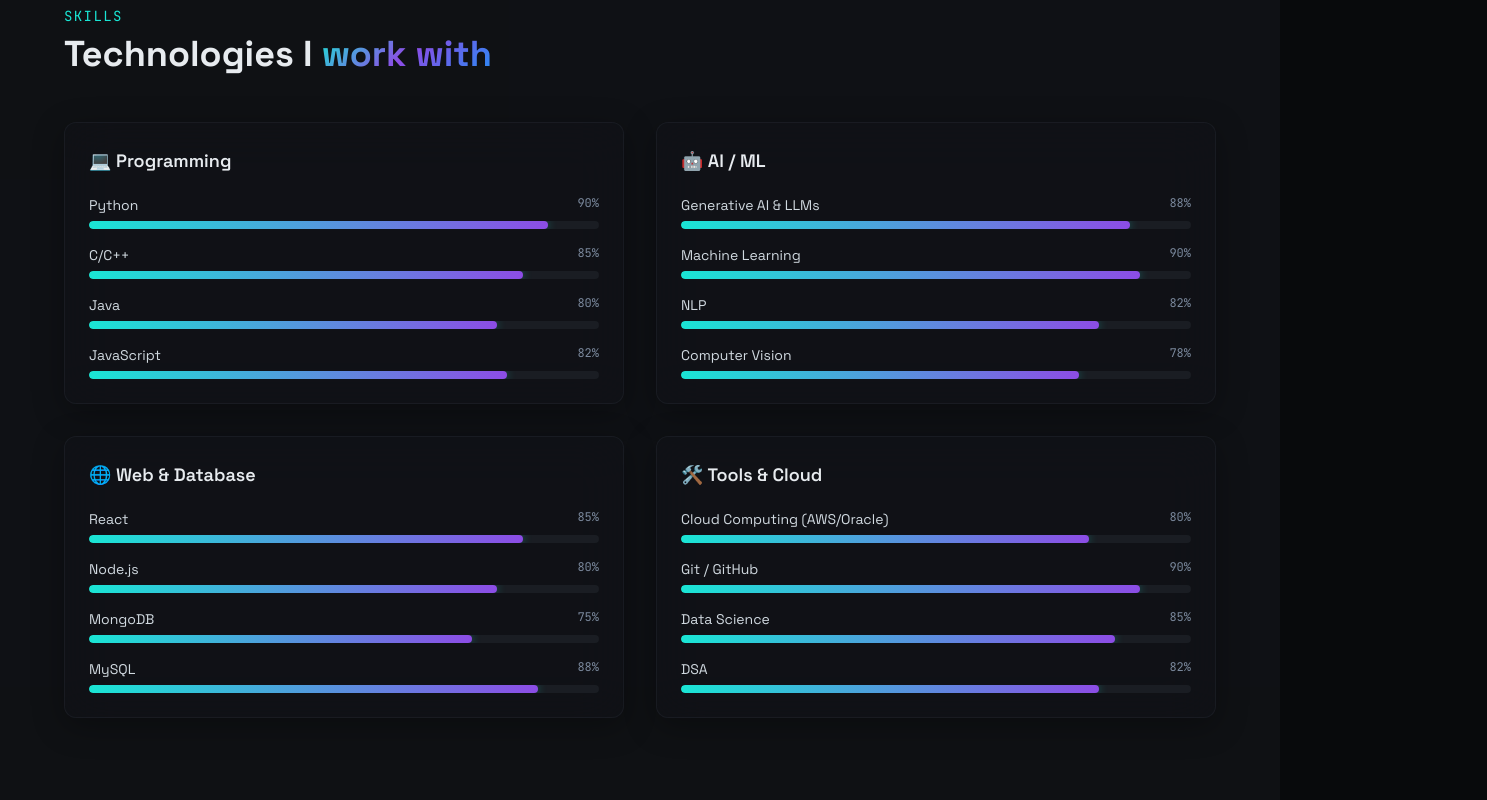
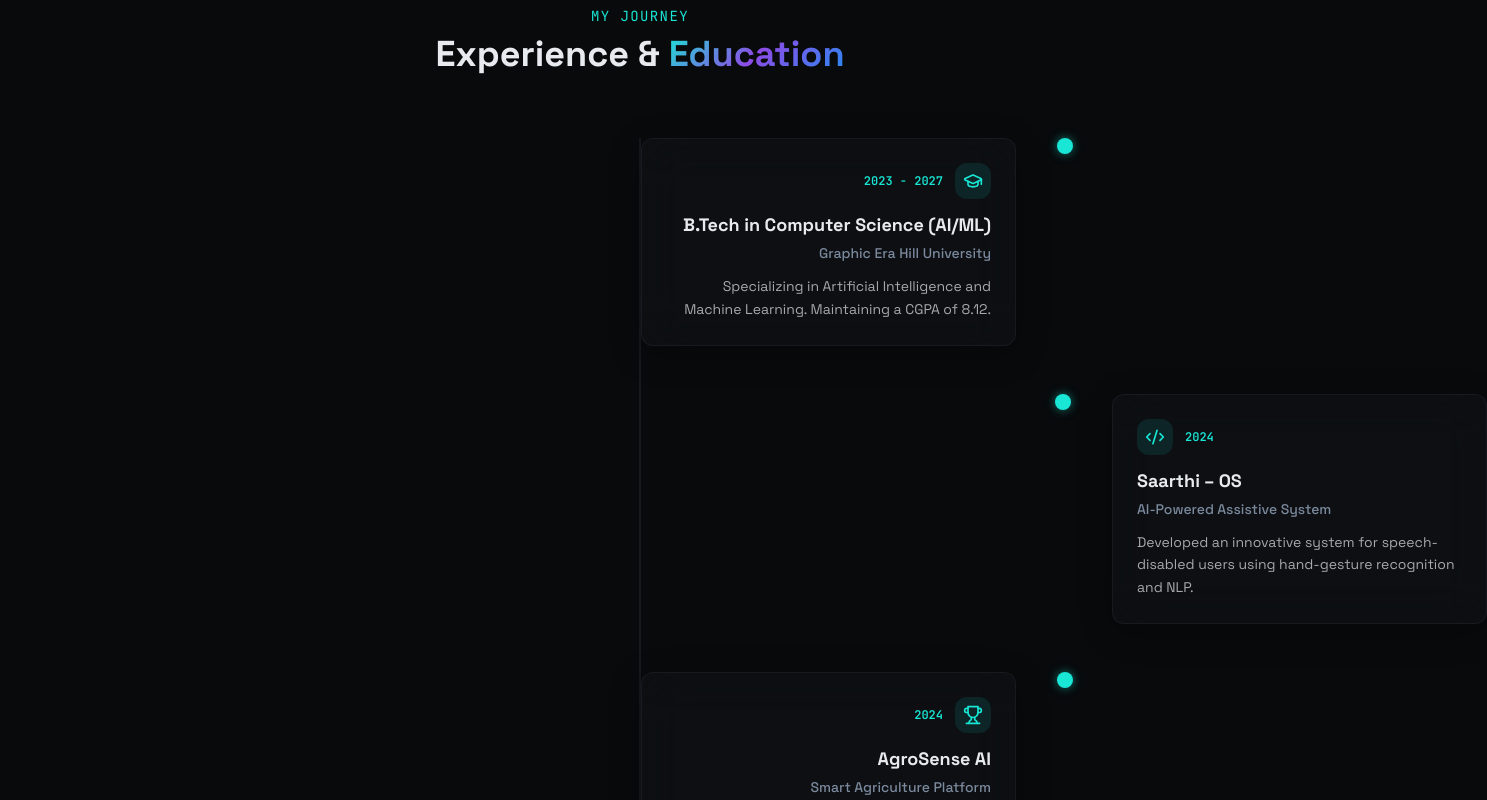
Before and after one commit to Vivek492005/My-Portfolio, a React (Vite) app: page / in a window 1280 px wide. Shown: the part 1600-2400 px from the top of the page, 1487 px wide, since content can reach past the window. Built offline with nearby package versions, Linux system fonts and the light colour scheme; the HTML template or start-up script is replaced by a standard one.

Commit message:
Enhancement: Add Experience Timeline, Interactive Skills Grid, Custom Cursor, and Scroll Progress

```diff
--- a/src/App.tsx
+++ b/src/App.tsx
@@ -5,6 +5,8 @@
 import { TooltipProvider } from "@/components/ui/tooltip";
 import Index from "./pages/Index.tsx";
 import NotFound from "./pages/NotFound.tsx";
+import ScrollProgress from "./components/ScrollProgress";
+import CustomCursor from "./components/CustomCursor";
 
 const queryClient = new QueryClient();
 
@@ -13,6 +15,8 @@
     <TooltipProvider>
       <Toaster />
       <Sonner />
+      <ScrollProgress />
+      <CustomCursor />
       <HashRouter>
         <Routes>
           <Route path="/" element={<Index />} />
--- /dev/null
+++ b/src/components/CustomCursor.tsx
@@ -0,0 +1,42 @@
+import { useEffect, useState } from "react";
+import { motion, useSpring } from "framer-motion";
+
+const CustomCursor = () => {
+  const [isPointer, setIsPointer] = useState(false);
+  const cursorX = useSpring(0, { stiffness: 500, damping: 50 });
+  const cursorY = useSpring(0, { stiffness: 500, damping: 50 });
+
+  useEffect(() => {
+    const moveCursor = (e: MouseEvent) => {
+      cursorX.set(e.clientX);
+      cursorY.set(e.clientY);
+
+      const target = e.target as HTMLElement;
+      setIsPointer(
+        window.getComputedStyle(target).cursor === "pointer" ||
+        target.tagName === "BUTTON" ||
+        target.tagName === "A"
+      );
+    };
+
+    window.addEventListener("mousemove", moveCursor);
+    return () => window.removeEventListener("mousemove", moveCursor);
+  }, []);
+
+  return (
+    <motion.div
+      className="fixed top-0 left-0 w-8 h-8 rounded-full border border-primary pointer-events-none z-[9999] mix-blend-difference hidden md:block"
+      style={{
+        x: cursorX,
+        y: cursorY,
+        translateX: "-50%",
+        translateY: "-50%",
+        scale: isPointer ? 1.5 : 1,
+        backgroundColor: isPointer ? "hsl(var(--primary) / 0.1)" : "transparent",
+      }}
+      transition={{ type: "spring", stiffness: 250, damping: 20 }}
+    />
+  );
+};
+
+export default CustomCursor;
--- /dev/null
+++ b/src/components/ExperienceTimeline.tsx
@@ -0,0 +1,90 @@
+import { motion } from "framer-motion";
+import { GraduationCap, Briefcase, Trophy, Code2 } from "lucide-react";
+
+const timelineData = [
+  {
+    type: "education",
+    date: "2023 - 2027",
+    title: "B.Tech in Computer Science (AI/ML)",
+    subtitle: "Graphic Era Hill University",
+    description: "Specializing in Artificial Intelligence and Machine Learning. Maintaining a CGPA of 8.12.",
+    icon: GraduationCap,
+  },
+  {
+    type: "project",
+    date: "2024",
+    title: "Saarthi – OS",
+    subtitle: "AI-Powered Assistive System",
+    description: "Developed an innovative system for speech-disabled users using hand-gesture recognition and NLP.",
+    icon: Code2,
+  },
+  {
+    type: "project",
+    date: "2024",
+    title: "AgroSense AI",
+    subtitle: "Smart Agriculture Platform",
+    description: "Built a platform for hilly regions integrating soil health analysis and 3D visualization.",
+    icon: Trophy,
+  },
+  {
+    type: "milestone",
+    date: "2025",
+    title: "LeetCode Proficiency",
+    subtitle: "Consistent Problem Solver",
+    description: "Reached 235+ problems solved with a focus on DSA and complex algorithmic challenges.",
+    icon: Briefcase,
+  },
+];
+
+const ExperienceTimeline = () => {
+  return (
+    <section id="experience" className="section-padding">
+      <div className="max-w-4xl mx-auto px-6">
+        <motion.div
+          initial={{ opacity: 0, y: 30 }}
+          whileInView={{ opacity: 1, y: 0 }}
+          viewport={{ once: true }}
+          className="mb-16 text-center"
+        >
+          <p className="text-primary font-mono text-sm mb-2 tracking-widest uppercase">My Journey</p>
+          <h2 className="text-3xl md:text-4xl font-heading font-bold">
+            Experience & <span className="gradient-text">Education</span>
+          </h2>
+        </motion.div>
+
+        <div className="relative border-l-2 border-border/50 ml-4 md:ml-0 md:left-1/2 md:-translate-x-px">
+          {timelineData.map((item, index) => (
+            <motion.div
+              key={item.title}
+              initial={{ opacity: 0, x: index % 2 === 0 ? -50 : 50 }}
+              whileInView={{ opacity: 1, x: 0 }}
+              viewport={{ once: true }}
+              transition={{ duration: 0.6, delay: index * 0.1 }}
+              className={`relative mb-12 md:w-1/2 ${
+                index % 2 === 0 ? "md:pr-12 md:text-right md:ml-0" : "md:pl-12 md:ml-auto"
+              }`}
+            >
+              {/* Dot on the timeline */}
+              <div className="absolute top-0 left-[-9px] md:left-auto md:right-[-9px] w-4 h-4 rounded-full bg-primary shadow-[0_0_10px_hsl(var(--primary)/0.5)] z-10"
+                   style={index % 2 !== 0 ? { left: '-9px', right: 'auto' } : {}} />
+
+              <div className="glass-card p-6 hover:border-primary/30 transition-colors">
+                <div className={`flex items-center gap-3 mb-3 ${index % 2 === 0 ? "md:flex-row-reverse" : ""}`}>
+                  <div className="p-2 rounded-lg bg-primary/10">
+                    <item.icon size={20} className="text-primary" />
+                  </div>
+                  <span className="text-xs font-mono text-primary font-bold">{item.date}</span>
+                </div>
+                <h3 className="text-lg font-heading font-bold mb-1">{item.title}</h3>
+                <p className="text-sm font-medium text-muted-foreground mb-3">{item.subtitle}</p>
+                <p className="text-sm text-foreground/70 leading-relaxed">{item.description}</p>
+              </div>
+            </motion.div>
+          ))}
+        </div>
+      </div>
+    </section>
+  );
+};
+
+export default ExperienceTimeline;
--- a/src/components/Navbar.tsx
+++ b/src/components/Navbar.tsx
@@ -1,7 +1,7 @@
 import { useState, useEffect } from "react";
 import { Menu, X } from "lucide-react";
 
-const navItems = ["About", "Skills", "Projects", "LeetCode", "Achievements", "Contact"];
+const navItems = ["About", "Experience", "Skills", "Projects", "LeetCode", "Achievements", "Contact"];
 
 const Navbar = () => {
   const [scrolled, setScrolled] = useState(false);
--- /dev/null
+++ b/src/components/ScrollProgress.tsx
@@ -0,0 +1,19 @@
+import { motion, useScroll, useSpring } from "framer-motion";
+
+const ScrollProgress = () => {
+  const { scrollYProgress } = useScroll();
+  const scaleX = useSpring(scrollYProgress, {
+    stiffness: 100,
+    damping: 30,
+    restDelta: 0.001
+  });
+
+  return (
+    <motion.div
+      className="fixed top-0 left-0 right-0 h-1 bg-primary z-[100] origin-left shadow-[0_0_15px_hsl(var(--primary)/0.5)]"
+      style={{ scaleX }}
+    />
+  );
+};
+
+export default ScrollProgress;
--- a/src/components/SkillsSection.tsx
+++ b/src/components/SkillsSection.tsx
@@ -1,8 +1,10 @@
 import { motion } from "framer-motion";
+import { Code2, Brain, Database, Wrench } from "lucide-react";
 
 const categories = [
   {
-    title: "💻 Programming",
+    title: "Programming",
+    icon: Code2,
     skills: [
       { name: "Python", level: 90 },
       { name: "C/C++", level: 85 },
@@ -11,7 +13,8 @@
     ],
   },
   {
-    title: "🤖 AI / ML",
+    title: "AI / ML",
+    icon: Brain,
     skills: [
       { name: "Generative AI & LLMs", level: 88 },
       { name: "Machine Learning", level: 90 },
@@ -20,7 +23,8 @@
     ],
   },
   {
-    title: "🌐 Web & Database",
+    title: "Web & Database",
+    icon: Database,
     skills: [
       { name: "React", level: 85 },
       { name: "Node.js", level: 80 },
@@ -29,7 +33,8 @@
     ],
   },
   {
-    title: "🛠️ Tools & Cloud",
+    title: "Tools & Cloud",
+    icon: Wrench,
     skills: [
       { name: "Cloud Computing (AWS/Oracle)", level: 80 },
       { name: "Git / GitHub", level: 90 },
@@ -40,8 +45,11 @@
 ];
 
 const SkillsSection = () => (
-  <section id="skills" className="section-padding bg-secondary/30">
-    <div className="max-w-6xl mx-auto">
+  <section id="skills" className="section-padding bg-secondary/30 relative overflow-hidden">
+    {/* Decorative background element */}
+    <div className="absolute top-0 right-0 -translate-y-1/2 translate-x-1/2 w-96 h-96 bg-primary/5 rounded-full blur-3xl pointer-events-none" />
+
+    <div className="max-w-6xl mx-auto relative z-10">
       <motion.div initial={{ opacity: 0, y: 30 }} whileInView={{ opacity: 1, y: 0 }} viewport={{ once: true }}>
         <p className="text-primary font-mono text-sm mb-2 tracking-widest uppercase">Skills</p>
         <h2 className="text-3xl md:text-4xl font-heading font-bold mb-12">
@@ -53,27 +61,32 @@
         {categories.map((cat, ci) => (
           <motion.div
             key={cat.title}
-            className="glass-card p-6"
+            className="glass-card-hover p-8"
             initial={{ opacity: 0, y: 20 }}
             whileInView={{ opacity: 1, y: 0 }}
             viewport={{ once: true }}
             transition={{ duration: 0.5, delay: ci * 0.1 }}
           >
-            <h3 className="font-heading font-semibold text-lg mb-5">{cat.title}</h3>
-            <div className="space-y-4">
+            <div className="flex items-center gap-3 mb-6">
+              <div className="p-2.5 rounded-lg bg-primary/10">
+                <cat.icon className="text-primary" size={24} />
+              </div>
+              <h3 className="font-heading font-semibold text-xl">{cat.title}</h3>
+            </div>
+            <div className="space-y-6">
               {cat.skills.map((skill, si) => (
                 <div key={skill.name}>
-                  <div className="flex justify-between mb-1.5">
-                    <span className="text-sm text-secondary-foreground">{skill.name}</span>
-                    <span className="text-xs text-muted-foreground font-mono">{skill.level}%</span>
+                  <div className="flex justify-between mb-2">
+                    <span className="text-sm font-medium text-foreground/90">{skill.name}</span>
+                    <span className="text-xs text-primary font-mono font-bold">{skill.level}%</span>
                   </div>
-                  <div className="skill-bar">
+                  <div className="h-2 rounded-full bg-muted/50 overflow-hidden relative">
                     <motion.div
-                      className="skill-bar-fill"
+                      className="absolute inset-y-0 left-0 rounded-full bg-gradient-to-r from-primary/80 to-primary shadow-[0_0_10px_hsl(var(--primary)/0.3)]"
                       initial={{ width: 0 }}
                       whileInView={{ width: `${skill.level}%` }}
                       viewport={{ once: true }}
-                      transition={{ duration: 1, delay: ci * 0.1 + si * 0.1, ease: "easeOut" }}
+                      transition={{ duration: 1.2, delay: ci * 0.1 + si * 0.05, ease: "circOut" }}
                     />
                   </div>
                 </div>
--- a/src/pages/Index.tsx
+++ b/src/pages/Index.tsx
@@ -1,6 +1,7 @@
 import Navbar from "@/components/Navbar";
 import HeroSection from "@/components/HeroSection";
 import AboutSection from "@/components/AboutSection";
+import ExperienceTimeline from "@/components/ExperienceTimeline";
 import SkillsSection from "@/components/SkillsSection";
 import ProjectsSection from "@/components/ProjectsSection";
 import GitHubSection from "@/components/GitHubSection";
@@ -15,6 +16,7 @@
     <Navbar />
     <HeroSection />
     <AboutSection />
+    <ExperienceTimeline />
     <SkillsSection />
     <ProjectsSection />
     <GitHubSection />
```
